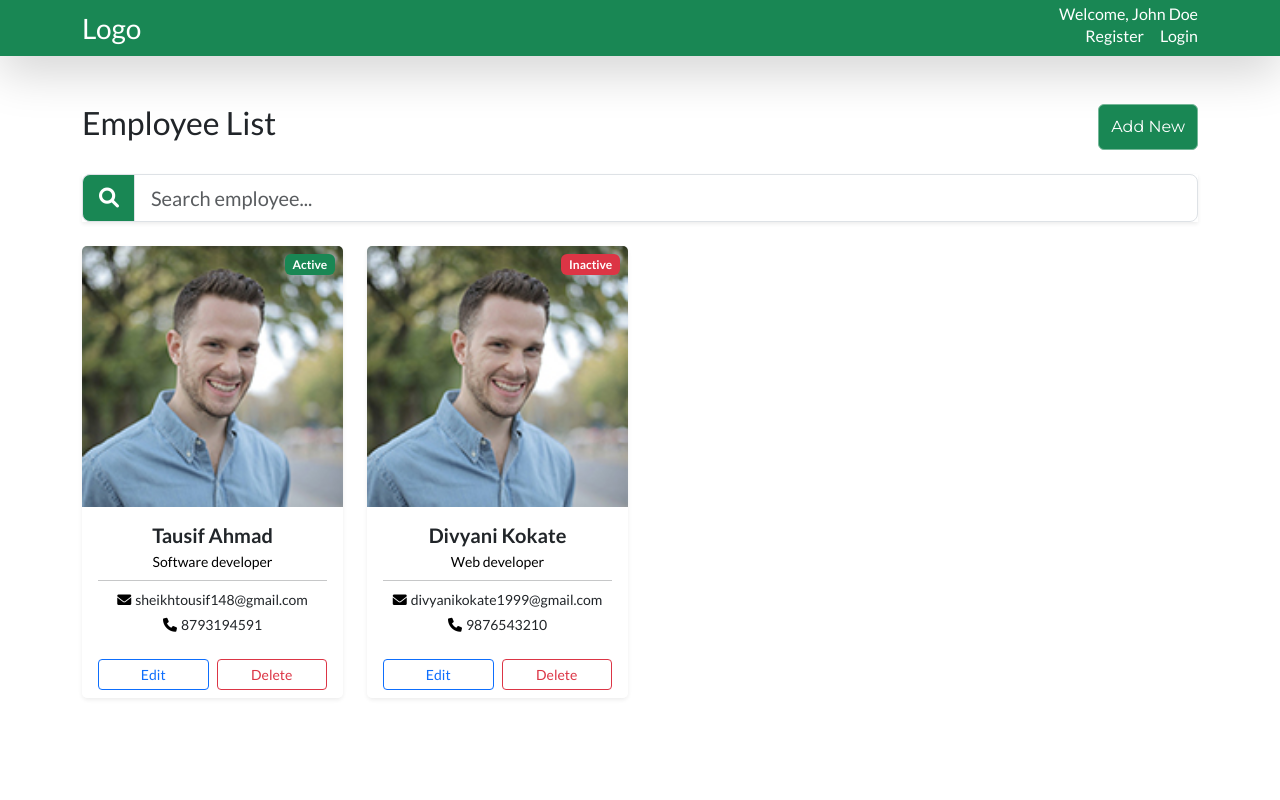
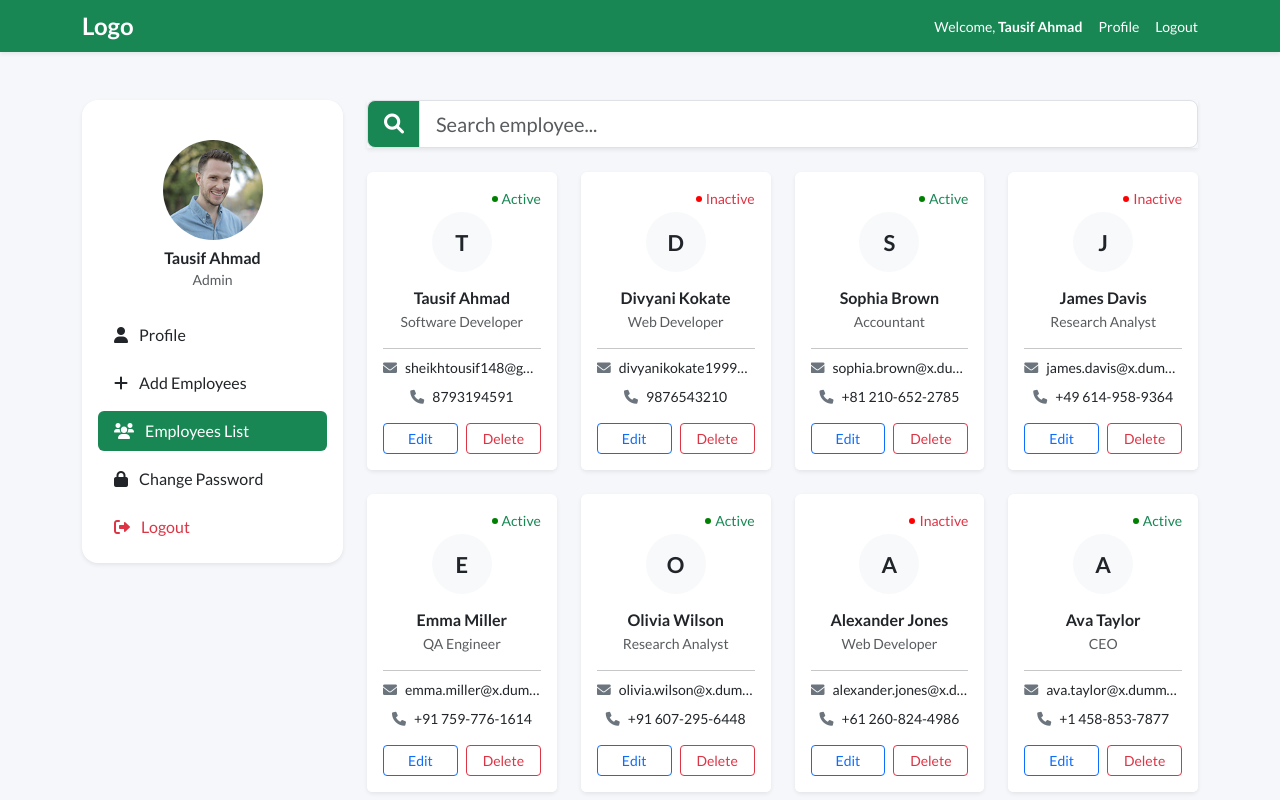
Before and after one commit to Tausif148/employee-management-system, a React (Vite) app: page / in a window 1280 px wide. Shown: the top 800 px of the page. Built offline with nearby package versions, Linux system fonts and the light colour scheme.

Commit message:
added a updated code

```diff
--- a/src/component/EmployeeDetails.jsx
+++ b/src/component/EmployeeDetails.jsx
@@ -1,41 +1,58 @@
 const EmployeeDetails = ({ img, name, email, post, phone, status }) => {
     return (
         <div className="col-md-4 col-lg-3 mb-4">
-            <div className="card border-0 shadow-sm h-100 text-center">
+            <div className="card border-0 shadow-sm h-100 text-center position-relative">
 
-                {/* Image */}
-                <div className="position-relative">
-                    <img src={img} alt={name} className="card-img-top" />
-
-                    {/* Status Badge on Image */}
-                    <span className={`position-absolute top-0 end-0 m-2 badge text-lg ${status === 'Active' ? 'bg-success' : 'bg-danger'}`}>
+                {/* Status Badge */}
+                <span className="position-absolute top-0 end-0 m-3 small d-flex align-items-center gap-1">
+                    <span
+                        style={{
+                            width: "6px",
+                            height: "6px",
+                            borderRadius: "50%",
+                            backgroundColor: status === 'Active' ? "green" : "red"
+                        }}
+                    ></span>
+                    <span className={status === 'Active' ? 'text-success' : 'text-danger'}>
                         {status}
                     </span>
-                </div>
+                </span>
 
                 {/* Body */}
-                <div className="card-body">
+                <div className="card-body pt-4">
 
-                    <h5 className="fw-semibold mb-1">{name}</h5>
+                    {/* Avatar (No Image) */}
+                    <div className="mt-3 mb-3 d-flex justify-content-center">
+                        <div
+                            className="rounded-circle bg-light d-flex align-items-center justify-content-center"
+                            style={{
+                                width: "60px",
+                                height: "60px",
+                                fontSize: "22px",
+                                fontWeight: "600"
+                            }}
+                        >
+                            {name?.charAt(0).toUpperCase()}
+                        </div>
+                    </div>
 
-                    <p className="text-black small mb-2">{post}</p>
+                    <h6 className="fw-semibold mb-1">{name}</h6>
+                    <p className="text-muted small mb-3">{post}</p>
 
                     <hr className="my-2" />
 
-                    <p className="small mb-1 text-truncate">
-                        <i className="fa-solid fa-envelope me-1 text-black"></i>
+                    <p className="small mb-2 text-truncate">
+                        <i className="fa-solid fa-envelope me-2 text-secondary"></i>
                         {email}
                     </p>
-
                     <p className="small mb-0">
-                        <i className="fa-solid fa-phone me-1 text-black"></i>
+                        <i className="fa-solid fa-phone me-2 text-secondary"></i>
                         {phone}
                     </p>
-
                 </div>
 
                 {/* Footer */}
-                <div className="card-footer bg-white border-0 d-flex gap-2">
+                <div className="card-footer bg-white border-0 d-flex gap-2 p-3 pt-0">
                     <button className="btn btn-sm btn-outline-primary w-50">
                         Edit
                     </button>
--- a/src/index.css
+++ b/src/index.css
@@ -14,6 +14,7 @@
 
 body {
     font-family: var(--body-font-family);
+  background-color: #f5f7fb;
 }
 
 .header {
@@ -81,6 +82,7 @@ body {
     text-decoration: none;
     font-size: 18px;
     color: var(--btn-bg-dark);
+    padding: 0;
 }
 
 .sidebar .nav li {
@@ -102,3 +104,8 @@ body {
     font-family: var(--btn-font-family);
     font-weight: 500;
 }
+
+aside {
+  position: sticky;
+  top: 80px;
+}
--- a/src/layouts/Header.jsx
+++ b/src/layouts/Header.jsx
@@ -1,24 +1,39 @@
-import { Link } from "react-router";
+import { Link, NavLink } from "react-router";
 
 const Header = () => {
 
 
     return (
-        <header className="container-fluid shadow-lg header bg-success">
-            <div className="container">
+        <header className="shadow-sm  bg-success">
+            <div className="container py-2">
                 <div className="d-flex justify-content-between align-items-center">
-                    <h1 className="text-center">
-                        <Link to="/" className="h3 text-white text-decoration-none">Logo</Link>
-                    </h1>
 
-                    <div className="text-white">
-                        Welcome,  John Doe
+                    {/* Logo */}
+                    <NavLink to="/" className="text-white fw-bold fs-4 text-decoration-none">
+                        Logo
+                    </NavLink>
 
-                        <div className="d-flex align-items-end justify-content-end">
+                    {/* Right Section */}
+                    <div className="d-flex align-items-center text-white gap-3">
 
-                            <Link to="/signup" className="h3 text-white text-decoration-none fs-6">Register</Link>
-                            <Link to="/login" className="h3 text-white text-decoration-none fs-6 ms-3 ">Login</Link>
-                        </div>
+                        <span className="small">
+                            Welcome, <strong>Tausif Ahmad</strong>
+                        </span>
+
+                        <NavLink
+                            to="/admin/profile"
+                            className="text-white text-decoration-none small"
+                        >
+                            Profile
+                        </NavLink>
+
+                        <NavLink
+                            to="/login"
+                            className="text-white text-decoration-none small"
+                        >
+                            Logout
+                        </NavLink>
+
                     </div>
                 </div>
             </div>
--- a/src/layouts/Sidebar.jsx
+++ b/src/layouts/Sidebar.jsx
@@ -1,44 +1,89 @@
-import { Link } from "react-router";
+import { NavLink } from "react-router";
 
 const Sidebar = ({ ProfileImage }) => {
     return (
 
-        <aside className="col-md-3 " >
-            <div className="card border-0 shadow-lg">
-                <div className="card-header bg-success text-white">
-                    Welcome, John Doe
+        <aside className="col-md-3">
+            <div className="card border-0 shadow-sm rounded-4 p-3">
+
+                {/* Profile Section */}
+                <div className="text-center mt-4 mb-4">
+                    <img
+                        src={ProfileImage}
+                        className="rounded-circle mb-2"
+                        alt="User"
+                        style={{ width: "100px", height: "100px", objectFit: "cover" }}
+                    />
+                    <h6 className="mb-0 fw-semibold">Tausif Ahmad</h6>
+                    <small className="text-muted">Admin</small>
                 </div>
-                <div className="card-body">
-                    <div className="text-center mb-3">
-                        <img src={ProfileImage} className="img-fluid rounded-circle" alt="Luna John" />
-                    </div>
-                    <div className="h5 text-center">
-                        <strong>John Doe</strong>
-                        <p className="h6 mt-2 text-black">Software developer</p>
-                    </div>
-                </div>
-            </div>
-            <div className="card border-0 shadow-lg mt-3">
-                <div className="card-header bg-success text-white">
-                    Navigation
-                </div>
-                <div className="card-body sidebar">
-                    <ul className="nav flex-column">
-                        <li className="nav-item">
-                            <Link to="/profile">Profile</Link>
-                        </li>
-                        <li className="nav-item">
-                            <a href="#">My Task</a>
 
-                        </li>
-                        <li className="nav-item">
-                            <Link to="/changepassword">Change Password</Link>
-                        </li>
-                        <li className="nav-item">
-                            <a href="#">Logout</a>
-                        </li>
-                    </ul>
-                </div>
+                {/* Navigation */}
+                <ul className="nav flex-column gap-2">
+
+                    <li>
+                        <NavLink
+                            to="/admin/profile"
+                            className={({ isActive }) =>
+                                `nav-link rounded px-3 py-2 ${isActive
+                                    ? "bg-success text-white"
+                                    : "text-dark"
+                                }`
+                            }
+                        >
+                            <i className="fa fa-user me-2"></i> Profile
+                        </NavLink>
+                    </li>
+
+                    <li>
+                        <NavLink
+                            to="/addemployee"
+                            className={({ isActive }) =>
+                                `nav-link rounded px-3 py-2 ${isActive
+                                    ? "bg-success text-white"
+                                    : "text-dark"
+                                }`
+                            }
+                        >
+                            <i className="fa fa-plus me-2"></i> Add Employees
+                        </NavLink>
+                    </li>
+
+                    <li>
+                        <NavLink
+                            to="/"
+                            className={({ isActive }) =>
+                                `nav-link rounded px-3 py-2 ${isActive
+                                    ? "bg-success text-white"
+                                    : "text-dark"
+                                }`
+                            }
+                        >
+                            <i className="fa fa-users me-2"></i> Employees List
+                        </NavLink>
+                    </li>
+
+                    <li>
+                        <NavLink
+                            to="/admin/changepassword"
+                            className={({ isActive }) =>
+                                `nav-link rounded px-3 py-2 ${isActive
+                                    ? "bg-success text-white"
+                                    : "text-dark"
+                                }`
+                            }
+                        >
+                            <i className="fa fa-lock me-2"></i> Change Password
+                        </NavLink>
+                    </li>
+
+                    <li>
+                        <a href="#" className="nav-link text-danger rounded px-3 py-2">
+                            <i className="fa fa-sign-out-alt me-2"></i> Logout
+                        </a>
+                    </li>
+
+                </ul>
             </div>
         </aside>
 
--- a/src/pages/AddEmployee.jsx
+++ b/src/pages/AddEmployee.jsx
@@ -92,7 +92,7 @@ const AddEmployee = () => {
                                 </div>
 
                                 {/* Image */}
-                                <div className="mb-3">
+                                {/* <div className="mb-3">
                                     <label className="form-label">Profile Image</label>
                                     <input
                                         type="file"
@@ -100,7 +100,7 @@ const AddEmployee = () => {
                                         className="form-control"
                                         onChange={handleChange}
                                     />
-                                </div>
+                                </div> */}
 
                                 {/* Status */}
                                 <div className="mb-3">
--- a/src/pages/EmpoyeeList.jsx
+++ b/src/pages/EmpoyeeList.jsx
@@ -1,6 +1,7 @@
 import { useState, useContext } from "react";
 import { Link, Navigate } from "react-router";
 import ProfileImage from '../assets/images/profileImg.jpg';
+import Sidebar from "../layouts/Sidebar";
 import EmployeeDetails from '../component/EmployeeDetails';
 
 import { AuthContext } from '../context/AuthProvider';
@@ -14,19 +15,108 @@ const EmployeeList = () => {
             id: '1',
             img: ProfileImage,
             name: 'Tausif Ahmad',
-            post: 'Software developer',
+            post: 'Software Developer',
             email: 'sheikhtousif148@gmail.com',
             phone: '8793194591',
             status: 'Active'
-
         },
         {
             id: '2',
             img: ProfileImage,
             name: 'Divyani Kokate',
-            post: 'Web developer',
+            post: 'Web Developer',
             email: 'divyanikokate1999@gmail.com',
             phone: '9876543210',
+            status: 'Inactive'
+        },
+        {
+            id: '3',
+            img: 'https://dummyjson.com/icon/sophiab/128',
+            name: 'Sophia Brown',
+            post: 'Accountant',
+            email: 'sophia.brown@x.dummyjson.com',
+            phone: '+81 210-652-2785',
+            status: 'Active'
+        },
+        {
+            id: '4',
+            img: 'https://dummyjson.com/icon/jamesd/128',
+            name: 'James Davis',
+            post: 'Research Analyst',
+            email: 'james.davis@x.dummyjson.com',
+            phone: '+49 614-958-9364',
+            status: 'Inactive'
+        },
+        {
+            id: '5',
+            img: 'https://dummyjson.com/icon/emmaj/128',
+            name: 'Emma Miller',
+            post: 'QA Engineer',
+            email: 'emma.miller@x.dummyjson.com',
+            phone: '+91 759-776-1614',
+            status: 'Active'
+        },
+        {
+            id: '6',
+            img: 'https://dummyjson.com/icon/oliviaw/128',
+            name: 'Olivia Wilson',
+            post: 'Research Analyst',
+            email: 'olivia.wilson@x.dummyjson.com',
+            phone: '+91 607-295-6448',
+            status: 'Active'
+        },
+        {
+            id: '7',
+            img: 'https://dummyjson.com/icon/alexanderj/128',
+            name: 'Alexander Jones',
+            post: 'Web Developer',
+            email: 'alexander.jones@x.dummyjson.com',
+            phone: '+61 260-824-4986',
+            status: 'Inactive'
+        },
+        {
+            id: '8',
+            img: 'https://dummyjson.com/icon/avat/128',
+            name: 'Ava Taylor',
+            post: 'CEO',
+            email: 'ava.taylor@x.dummyjson.com',
+            phone: '+1 458-853-7877',
+            status: 'Active'
+        },
+        {
+            id: '9',
+            img: 'https://dummyjson.com/icon/ethanm/128',
+            name: 'Ethan Martinez',
+            post: 'Legal Counsel',
+            email: 'ethan.martinez@x.dummyjson.com',
+            phone: '+92 933-608-5081',
+            status: 'Inactive'
+        },
+        {
+            id: '10',
+            img: 'https://dummyjson.com/icon/isabellad/128',
+            name: 'Isabella Anderson',
+            post: 'CFO',
+            email: 'isabella.anderson@x.dummyjson.com',
+            phone: '+49 770-658-4885',
+            status: 'Active'
+        },
+        {
+            id: '11',
+            img: 'https://dummyjson.com/icon/michaelw/128',
+            name: 'Michael White',
+            post: 'Frontend Developer',
+            email: 'michael.white@x.dummyjson.com',
+            phone: '+44 770-123-4567',
+            status: 'Active'
+        },
+        {
+            id: '12',
+            img: 'https://dummyjson.com/icon/charlotteh/128',
+            name: 'Charlotte Harris',
+            post: 'UI/UX Designer',
+            email: 'charlotte.harris@x.dummyjson.com',
+            phone: '+61 490-567-890',
             status: 'Inactive'
         }
     ]);
@@ -50,15 +140,16 @@ const EmployeeList = () => {
     return (
         <div className="container mt-3 pb-5">
             <div className="row mt-5">
-                <div className="col-md-12">
-                    <div className="d-flex justify-content-between">
+                <Sidebar ProfileImage={ProfileImage} />
+
+                <div className="col-md-9">
+                    {/* <div className="d-flex justify-content-between">
                         <h2>Employee List</h2>
-                        {/* <button className="btn btn-primary bg-success">Add New</button> */}
                         <Link className="btn btn-primary bg-success d-flex align-items-center" to="/addemployee" >Add New</Link>
-                    </div>
+                    </div> */}
 
                     {/* SEARCH */}
-                    <div className="mt-4 mb-3">
+                    <div className="mb-3">
                         <div className="input-group input-group-lg shadow-sm">
                             <span className="input-group-text bg-success border-end-0">
                                 <i className="fa-solid fa-magnifying-glass text-white"></i>
--- a/src/pages/Profile.jsx
+++ b/src/pages/Profile.jsx
@@ -11,7 +11,51 @@ const Profile = () => {
                         <div className="card-header bg-success text-white">
                             Profile
                         </div>
-                        <div className="card-body">
+<div className="card-body">
+                        <form>
+                            <div className="row">
+
+                                <div className="col-md-6 mb-3">
+                                    <label className="form-label">Full Name</label>
+                                    <input type="text" className="form-control" placeholder="Full Name" />
+                                </div>
+
+                                <div className="col-md-6 mb-3">
+                                    <label className="form-label">Email</label>
+                                    <input type="email" className="form-control" placeholder="Email" />
+                                </div>
+
+                                <div className="col-md-6 mb-3">
+                                    <label className="form-label">Phone</label>
+                                    <input type="text" className="form-control" placeholder="Phone" />
+                                </div>
+
+                                <div className="col-md-6 mb-3">
+                                    <label className="form-label">Role</label>
+                                    <input type="text" className="form-control" value="Admin" disabled />
+                                </div>
+
+                                <div className="col-md-12 mb-3">
+                                    <label className="form-label">Address</label>
+                                    <textarea className="form-control" rows="2"></textarea>
+                                </div>
+
+                                <div className="col-md-12 mb-3">
+                                    <label className="form-label">Bio</label>
+                                    <textarea className="form-control" rows="3"></textarea>
+                                </div>
+
+                            </div>
+
+                            <div className="text-end">
+                                <button className="btn btn-success px-4">
+                                    Update Profile
+                                </button>
+                            </div>
+
+                        </form>
+</div>
+                        {/* <div className="card-body">
                             <form>
                                 <div className="mb-3">
                                     <label htmlFor="name" className="form-label">Name</label>
@@ -44,12 +88,12 @@ const Profile = () => {
                                         name="image"
                                         id="image"
                                     />
-                                    {/* <img width="150" className="img-fluid mt-4" src={ProfileImage} alt="profile-img" /> */}
+                                    <img width="150" className="img-fluid mt-4" src={ProfileImage} alt="profile-img" />
                                 </div>
 
                                 <button className="btn btn-primary bg-success mt-2">Update</button>
                             </form>
-                        </div>
+                        </div> */}
                     </div>
                 </div>
             </div>
--- a/src/pages/Register.jsx
+++ b/src/pages/Register.jsx
@@ -80,7 +80,7 @@ const Register = () => {
                                 <hr className="my-4" />
 
                                 <div className="text-center">
-                                    <Link to="/login" className="text-decoration-none text-dark">
+                                    <Link to="/admin/login" className="text-decoration-none text-dark">
                                         Already have an account?
                                     </Link>
                                 </div>
```
Also changed, not shown: src/pages/Login.jsx (+9 -4 lines), src/router/index.jsx (+4 -4 lines).
